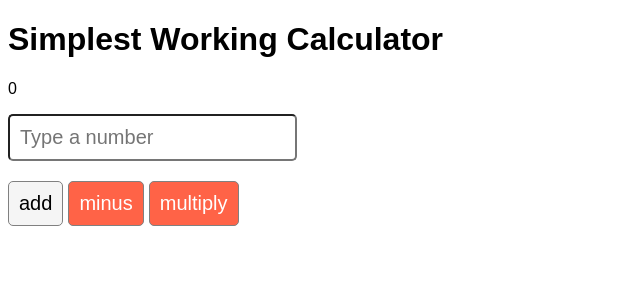
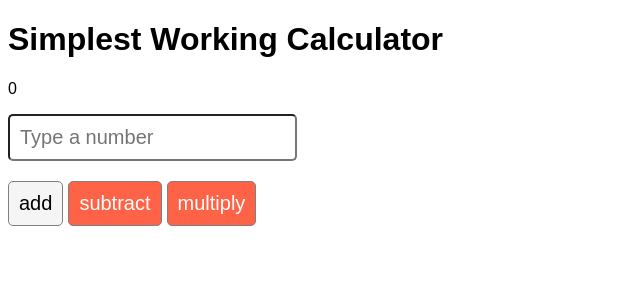
Before and after one commit to Tunzeki/calculator-app, a React (Create React App) app: page / in a window 1280 px wide. Shown: the top 300 px of the page, without its empty margins (0-640 px from the left). Built offline with nearby package versions, Linux system fonts and the light colour scheme.

Commit message:
Rename minus button to subtract button

```diff
--- a/src/App.js
+++ b/src/App.js
@@ -58,7 +58,7 @@ function App() {
         />
         <button onClick={plus}>add</button>
         {/* Add the subtract button */}
-        <button onClick={minus}>minus</button>
+        <button onClick={minus}>subtract</button>
         {/* Add the multiply button */}
         <button onClick={times}>multiply</button>
         {/* Add the divide button */}
```
